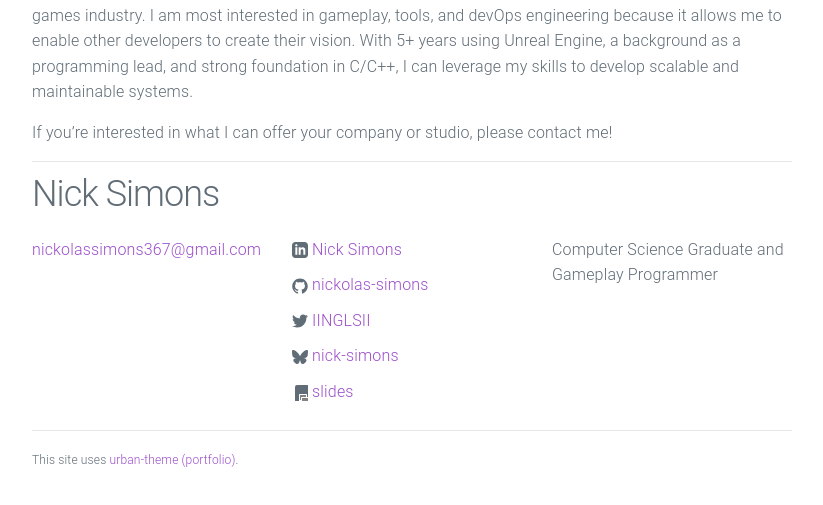
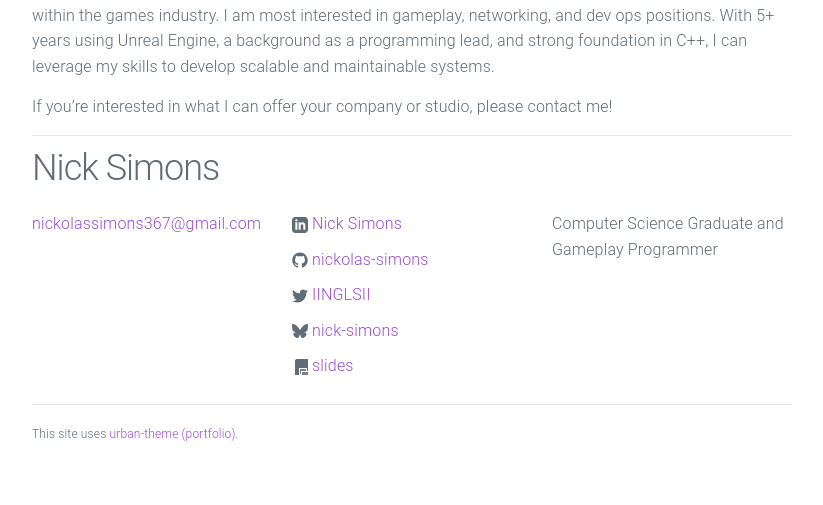
Before and after one commit to nickolas-simons/nickolas-simons.github.io, a Jekyll site: the page built from about.md, in a window 1280 px wide. Shown: the part 657-1162 px from the top of the page, without its empty margins (228-1051 px from the left). Built offline with Jekyll 4.4.1, drawn with Linux system fonts in a browser that asks for light colours; after the commit the page ends 1136 px from its top, so only the background shows below that; some of the changed text lies outside the part shown.

Commit message:
update about me

```diff
--- a/about.md
+++ b/about.md
@@ -6,6 +6,6 @@
 
 ![Picture 1](/assets/portrait.JPG)
 
-Hello! I'm Nick, an undergrad student interested in pursuing a career as a software engineer within the games industry. I am most interested in gameplay, tools, and devOps engineering because it allows me to enable other developers to create their vision. With 5+ years using Unreal Engine, a background as a programming lead, and strong foundation in C/C++, I can leverage my skills to develop scalable and maintainable systems.
+Hello! I'm Nick, a recent Computer Science graduate interested in pursuing a career as a software engineer within the games industry. I am most interested in gameplay, networking, and dev ops positions. With 5+ years using Unreal Engine, a background as a programming lead, and strong foundation in C++, I can leverage my skills to develop scalable and maintainable systems.
 
 If you're interested in what I can offer your company or studio, please contact me!
```
